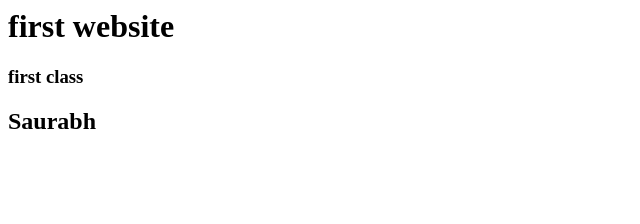
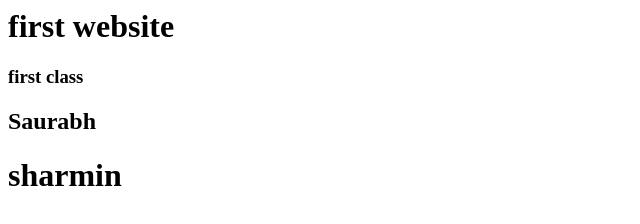
Before and after one commit to saurabhbarman/second, a plain HTML site: page index.html in a window 1280 px wide. Shown: the whole page, without its empty margins (0-640 px from the left). Drawn offline with Linux system fonts and the light colour scheme.

Commit message:
index edit

```diff
--- a/index.html
+++ b/index.html
@@ -1,3 +1,4 @@
 <h1>first website</h1>
 <h3>first class</h3>
 <h2>Saurabh</h2>
+<h1>sharmin</h1>
```
